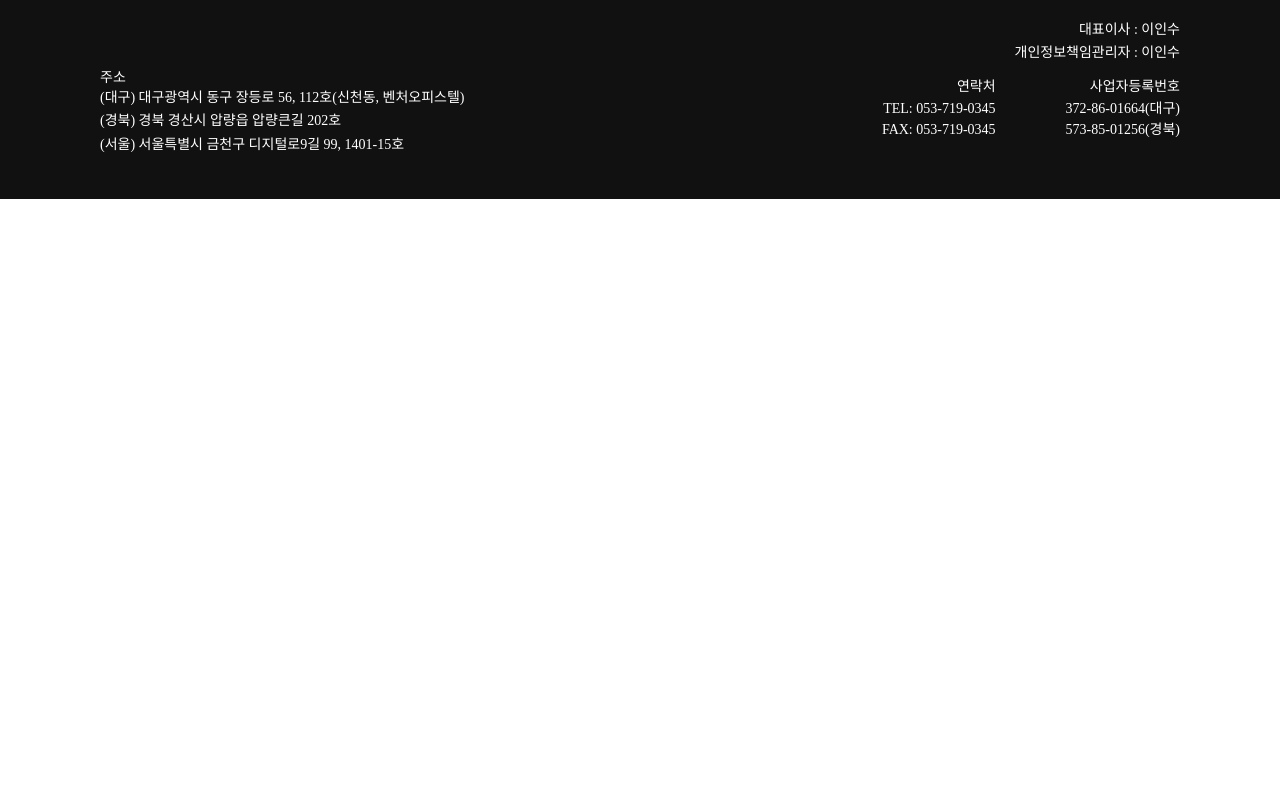
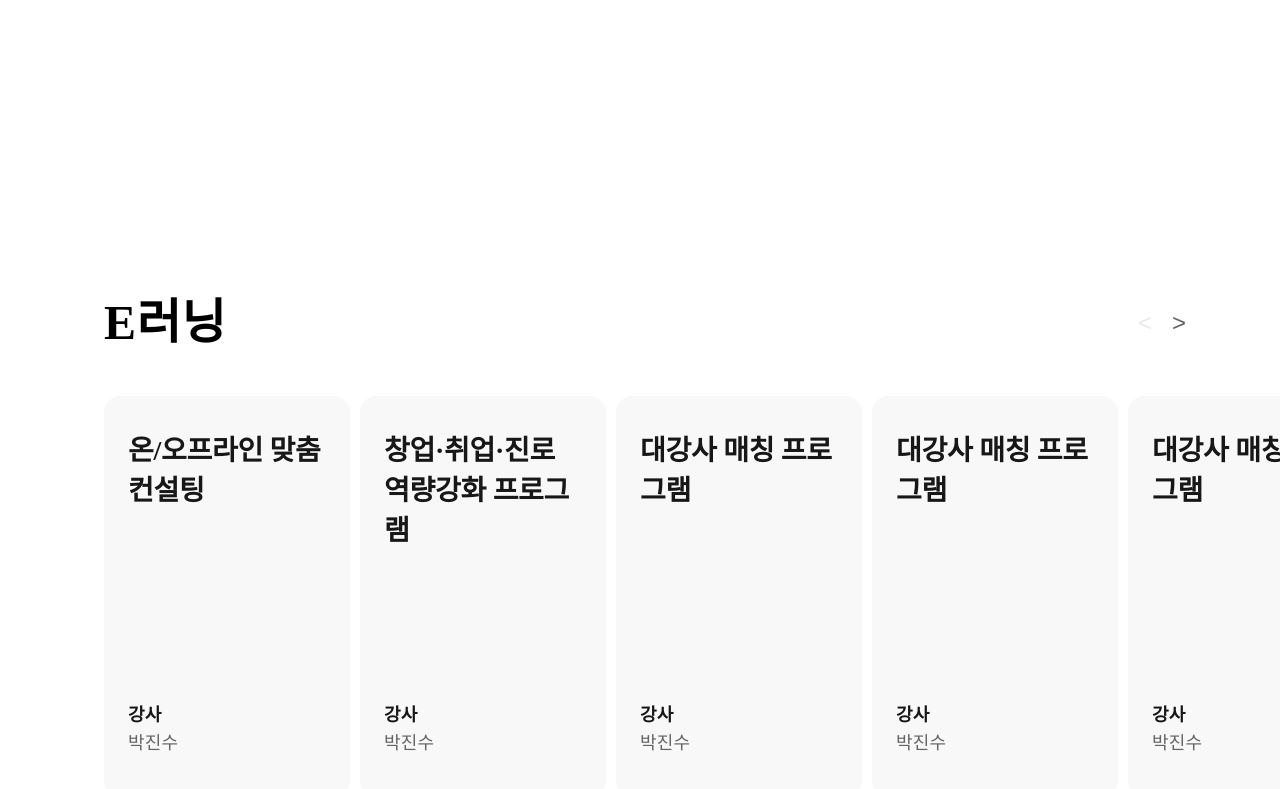
Before and after one commit to S-ClassIn/univalue-hompage-frontend, a Next.js app: page / in a window 1280 px wide. Shown: the part 1735-2524 px from the top of the page. Before the commit the page ends 1934 px from the top, so only its background shows below. Built offline with nearby package versions, Linux system fonts and the light colour scheme; a web font is replaced by a local one.

Commit message:
feat: 메인 페이지 전체 퍼블리싱

```diff
--- a/src/pages/main/Elearn/index.tsx
+++ b/src/pages/main/Elearn/index.tsx
@@ -0,0 +1,89 @@
+"use client";
+
+import React, { useState } from "react";
+import * as S from "./style";
+
+const Elearn = () => {
+  const [currentIndex, setCurrentIndex] = useState(0);
+
+  const cards = [
+    {
+      id: 1,
+      title: "온/오프라인 맞춤 컨설팅",
+      job: "강사",
+      name: "박진수",
+    },
+    {
+      id: 2,
+      title: "창업·취업·진로 역량강화 프로그램",
+      job: "강사",
+      name: "박진수",
+    },
+    {
+      id: 3,
+      title: "대강사 매칭 프로그램",
+      job: "강사",
+      name: "박진수",
+    },
+
+    {
+      id: 4,
+      title: "대강사 매칭 프로그램",
+      job: "강사",
+      name: "박진수",
+    },
+
+    {
+      id: 5,
+      title: "대강사 매칭 프로그램",
+      job: "강사",
+      name: "박진수",
+    },
+  ];
+
+  const handleNext = () => {
+    if (currentIndex < cards.length - 1) {
+      setCurrentIndex(currentIndex + 1);
+    }
+  };
+
+  const handlePrev = () => {
+    if (currentIndex > 0) {
+      setCurrentIndex(currentIndex - 1);
+    }
+  };
+
+  return (
+    <S.InfoLayout>
+      <S.TextBox>
+        <S.Title>E러닝</S.Title>
+        <S.BtnBox>
+          <S.ArrowButton onClick={handlePrev} disabled={currentIndex === 0}>
+            &lt;
+          </S.ArrowButton>
+          <S.ArrowButton
+            onClick={handleNext}
+            disabled={currentIndex === cards.length - 1}
+          >
+            &gt;
+          </S.ArrowButton>
+        </S.BtnBox>
+      </S.TextBox>
+      <S.CardSlider>
+        <S.CardsWrapper currentIndex={currentIndex}>
+          {cards.map((card) => (
+            <S.Card key={card.id}>
+              <S.CardTitle>{card.title}</S.CardTitle>
+              <S.NameBox>
+                <S.Job>{card.job}</S.Job>
+                <S.Name>{card.name}</S.Name>
+              </S.NameBox>
+            </S.Card>
+          ))}
+        </S.CardsWrapper>
+      </S.CardSlider>
+    </S.InfoLayout>
+  );
+};
+
+export default Elearn;
--- a/src/pages/main/Elearn/style.ts
+++ b/src/pages/main/Elearn/style.ts
@@ -0,0 +1,123 @@
+import styled from "styled-components";
+
+interface CardsWrapperProps {
+  currentIndex: number;
+}
+
+export const InfoLayout = styled.div`
+  display: flex;
+  flex-direction: column;
+  width: 100%;
+  height: 100vh;
+  margin: 188px 0 188px 104px;
+  background-color: #fff;
+`;
+
+export const TextBox = styled.div`
+  display: flex;
+  justify-content: space-between;
+  width: 100%;
+  margin-bottom: 40px;
+`;
+
+export const Title = styled.p`
+  font-family: Pretendard;
+  color: #000;
+  font-size: 48px;
+
+  font-style: normal;
+  font-weight: 700;
+  line-height: 140%;
+  letter-spacing: 0.64px;
+`;
+
+export const CardSlider = styled.div`
+  display: flex;
+  overflow: hidden;
+  flex-direction: column;
+`;
+
+export const CardsWrapper = styled.div<CardsWrapperProps>`
+  width: 100%;
+  height: 100%;
+  display: flex;
+  transform: ${({ currentIndex }) => `translateX(-${currentIndex * 100}%)`};
+  transition: transform 0.5s ease;
+`;
+
+export const Card = styled.div`
+  display: flex;
+  flex-direction: column;
+  align-items: flex-start;
+  justify-content: space-between;
+  width: 348px;
+  height: 400px;
+  padding: 32px 24px 38px 24px;
+  gap: 91px;
+
+  margin-right: 10px;
+  border-radius: 16px;
+  background-color: #f8f8f8;
+
+  &:hover {
+    background-color: #21b8bd;
+  }
+`;
+
+export const CardTitle = styled.p`
+  font-family: Pretendard;
+  font-size: 28px;
+  font-weight: 700;
+  letter-spacing: -0.28px;
+`;
+
+export const BtnBox = styled.div`
+  display: flex;
+  justify-content: flex-end;
+  padding-right: 188px;
+`;
+
+export const ArrowButton = styled.button`
+  background-color: #ffffff;
+  border: none;
+  font-size: 24px;
+  padding: 10px;
+  cursor: pointer;
+  opacity: 0.6;
+  transition: opacity 0.3s;
+
+  &:hover {
+    opacity: 1;
+  }
+
+  &:disabled {
+    cursor: not-allowed;
+    opacity: 0.3;
+  }
+`;
+
+export const NameBox = styled.div`
+  display: flex;
+  flex-direction: column;
+`;
+
+export const Job = styled.p`
+  font-family: Pretendard;
+  font-size: 18px;
+  font-style: normal;
+  font-weight: 700;
+
+  line-height: 160%;
+  letter-spacing: 0.18px;
+`;
+
+export const Name = styled.p`
+  font-family: Pretendard;
+  font-size: 18px;
+  font-style: normal;
+  font-weight: 400;
+  color: #666666;
+
+  line-height: 160%;
+  letter-spacing: 0.18px;
+`;
--- a/src/pages/main/index.tsx
+++ b/src/pages/main/index.tsx
@@ -1,10 +1,10 @@
 "use client";
 
-import styled from "styled-components";
 import Header from "@/components/header";
 import Footer from "@/components/footer";
 import Landing from "./landing";
 import Info from "./info";
+import Elearn from "./Elearn";
 
 const Main = () => {
   return (
@@ -12,6 +12,7 @@ const Main = () => {
       <Header />
       <Landing />
       <Info />
+      <Elearn />
       <Footer />
     </>
   );
--- a/src/pages/main/info/style.ts
+++ b/src/pages/main/info/style.ts
@@ -8,7 +8,7 @@ export const InfoLayout = styled.div`
   display: flex;
   width: 100%;
   height: 100vh;
-  padding: 188px 0 188px 104px;
+  margin: 188px 0 188px 104px;
   background-color: #fff;
 `;
 
@@ -16,7 +16,7 @@ export const TextBox = styled.div`
   margin-top: 40px;
   display: flex;
   flex-direction: column;
-  width: 40%;
+  width: 28%;
 `;
 
 export const Title1 = styled.p`
@@ -111,7 +111,7 @@ export const CardTags = styled.div`
 export const BtnBox = styled.div`
   display: flex;
   justify-content: flex-end;
-  padding-right: 104px;
+  padding-right: 188px;
 `;
 
 export const ArrowButton = styled.button`
```
